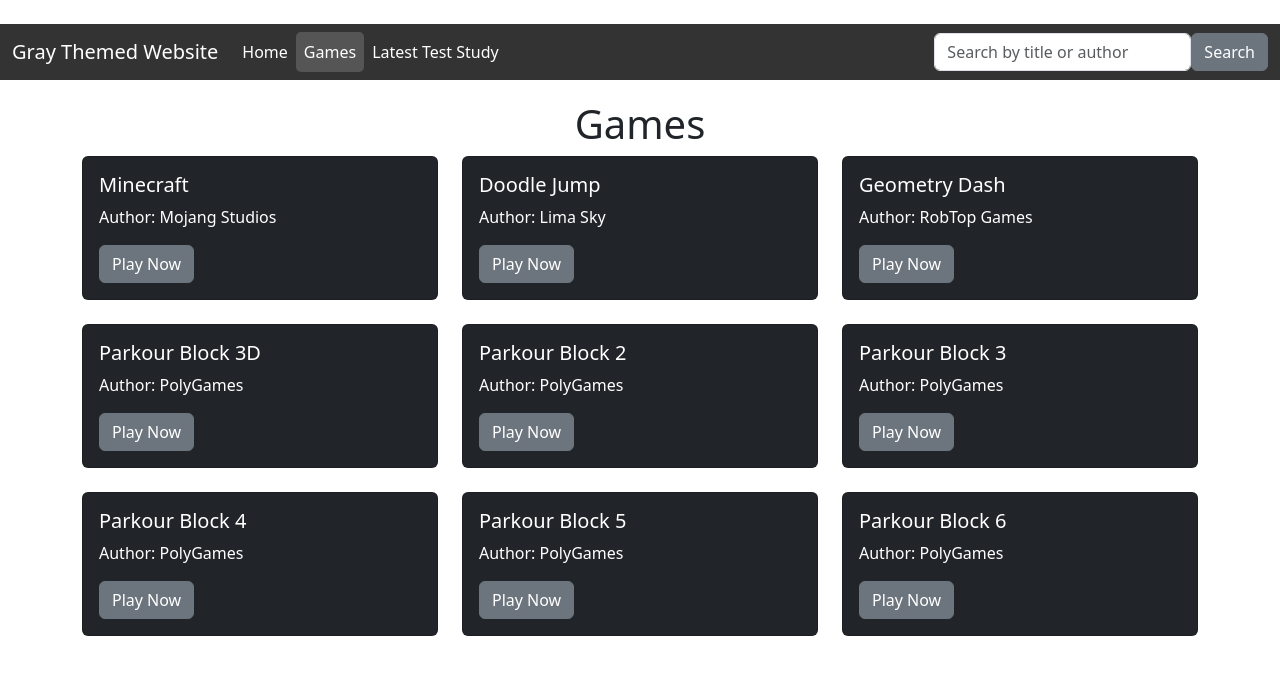
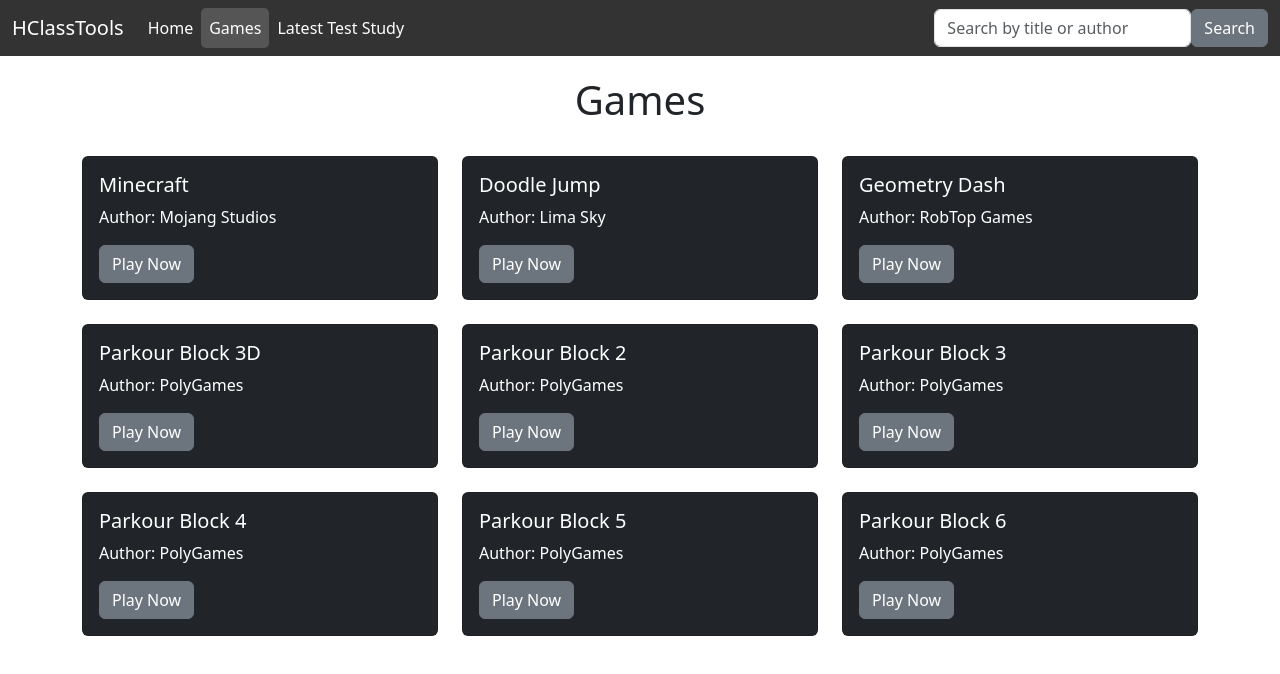
Before and after one commit to hclasstools/hclasstools.github.io, a plain HTML site: page games.html in a window 1280 px wide. Drawn offline with nearby package versions, Linux system fonts and the light colour scheme.

Commit message:
Update games.html

```diff
--- a/games.html
+++ b/games.html
@@ -5,13 +5,12 @@
     <meta name="viewport" content="width=device-width, initial-scale=1.0">
     <link href="style.css" rel="stylesheet">
     <link href="https://cdn.jsdelivr.net/npm/bootstrap@5.3.0-alpha3/dist/css/bootstrap.min.css" rel="stylesheet">
-    <title>Games</title>
+    <title>HClassTools - Games</title>
 </head>
 <body>
-    <br>
     <nav class="navbar navbar-expand-lg">
         <div class="container-fluid">
-            <a class="navbar-brand text-white" href="#">Gray Themed Website</a>
+            <a class="navbar-brand text-white" href="index.html">HClassTools</a>
             <div class="collapse navbar-collapse">
                 <ul class="navbar-nav me-auto">
                     <li class="nav-item">
@@ -33,6 +32,7 @@
     </nav>
     <div class="container content">
         <h1 class="text-center">Games</h1>
+        <br>
         <div class="row row-cols-1 row-cols-sm-2 row-cols-md-3 g-4" id="gamesGrid">
             <div class="col search-item" data-title="minecraft" data-author="Mojang Studios">
                 <div class="card bg-dark text-white">
```
